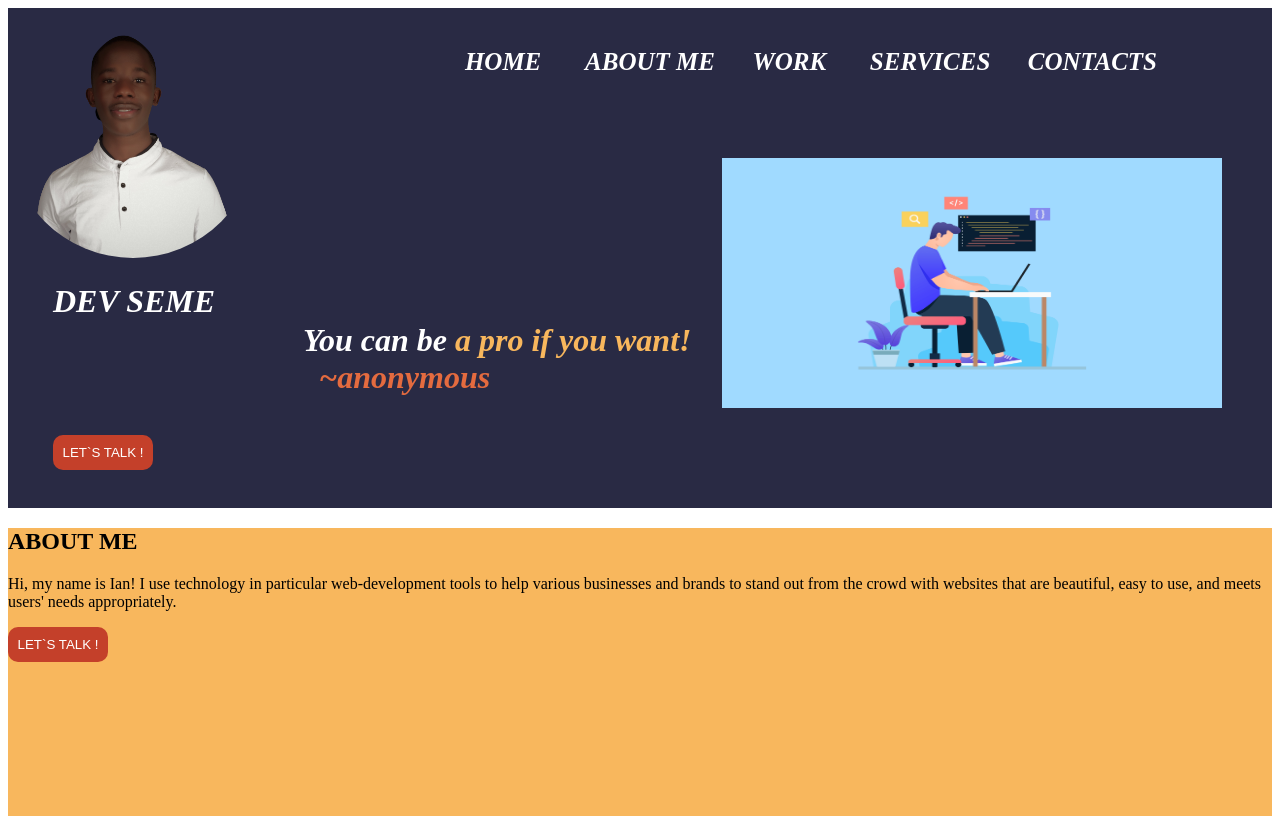
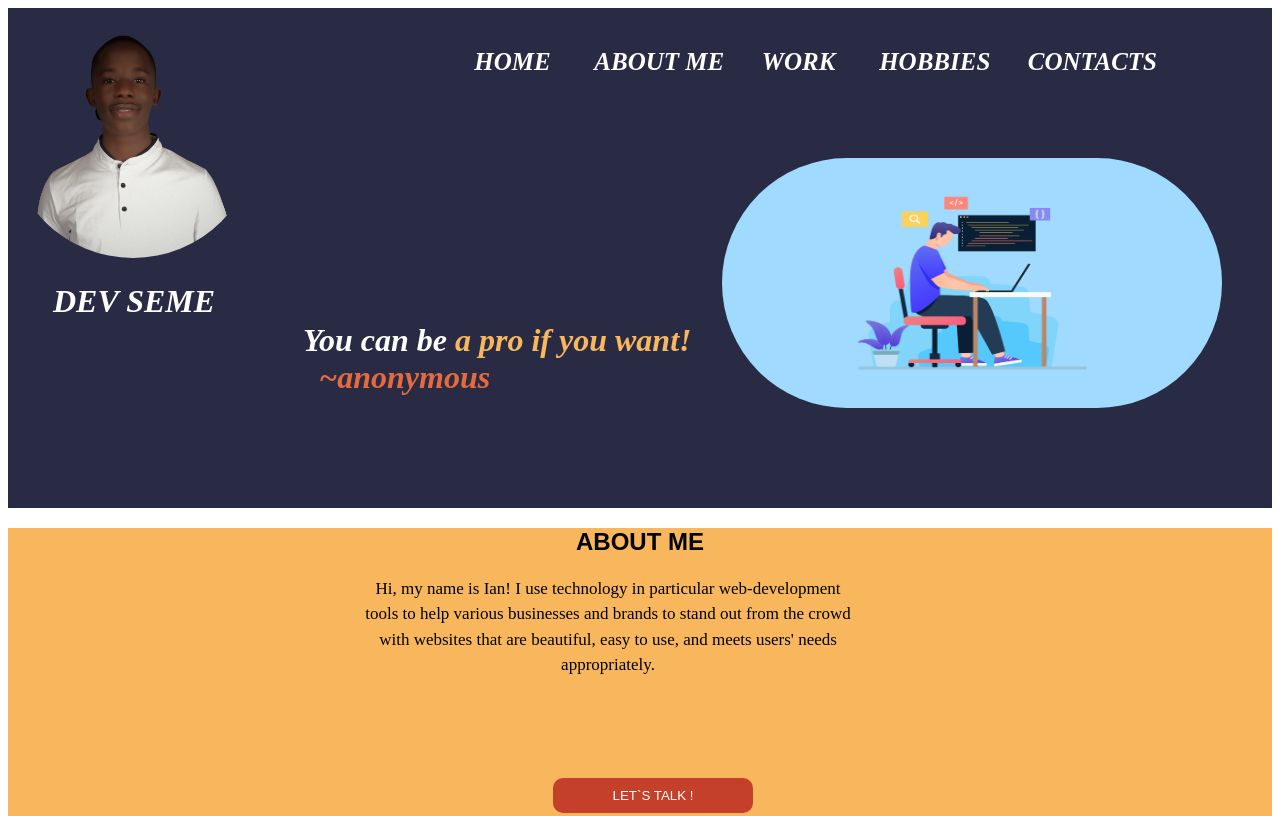
Before and after one commit to devseme/PORTFOLIO, a plain HTML site: page index.html in a window 1280 px wide. Shown: the top 816 px of the page. Drawn offline with Linux system fonts and the light colour scheme.

Commit message:
more modifications and linking of nav bar

```diff
--- a/CSS/index.css
+++ b/CSS/index.css
@@ -42,25 +42,38 @@ nav{ /*styling the nav row*/
         float: right;
         margin-top: -270px;
         margin-right: 50px;
+        border-radius: 200px;
     }
     .talk{
         color: white;
         text-decoration: none;
         background-color: #C4402A;
-        width: 100px;
+        width: 200px;
         height: 35px;
         padding: 7px;
         border-radius: 10px;
         border-style: none;
-
+        margin-left: 500px;
+        margin-top: 350px;
     }
 .aboutme{
     background-color: #F8B75D;
     width: 100%;
-    height: 400px;
+    height: 350px;
+    align-items: center;
 }
-
-
+.aboutme h2{
+    text-align: center;
+    font-family: sans-serif;
+    color:#030300;
+}
+.aboutme p{
+    text-align: center;
+    font-size: 17px;
+    width: 500px;
+    margin-left: 350px;
+    line-height: 1.5em;
+}
 .website{
     background-color:#292A44 ;
     width: 100%;
--- a/index.html
+++ b/index.html
@@ -16,7 +16,7 @@
             <a href="#home">HOME</a>&nbsp;&nbsp;&nbsp;&nbsp;&nbsp;&nbsp;&nbsp;
             <a href="#about">ABOUT ME</a>&nbsp;&nbsp;&nbsp;&nbsp;&nbsp;&nbsp;
             <a href="#work">WORK</a>&nbsp;&nbsp;&nbsp;&nbsp;&nbsp;&nbsp;&nbsp;
-            <a href="#services">SERVICES</a>&nbsp;&nbsp;&nbsp;&nbsp;&nbsp;&nbsp;
+            <a href="#hobbies">HOBBIES</a>&nbsp;&nbsp;&nbsp;&nbsp;&nbsp;&nbsp;
             <a href="#contact">CONTACTS</a>
             </nav>
            <p class="bio">You can be <span style="color: #F8B75D;"> a pro if you want! </span> <br>
@@ -59,6 +59,7 @@
 
         </div>
         <div class="hobbies">
+            <h1></h1>
             <div id="hobby"><img id="hobby1" src="./assets/hobby1.jpg"  height="300px;" width="300px;">
                 <p id="par1">My hobbies include:<br>watching tv shows,<br> playing video games,meeting
                 and interacting with like minded<br> people and working out during my free time.</p></div>
@@ -71,6 +72,7 @@
 
         </div>
 </main>
+<a id="contact"></a>
 <footer class="footer">
 <h2>CONTACT &nbsp; US</h2>
     <ul class="handles">
```
